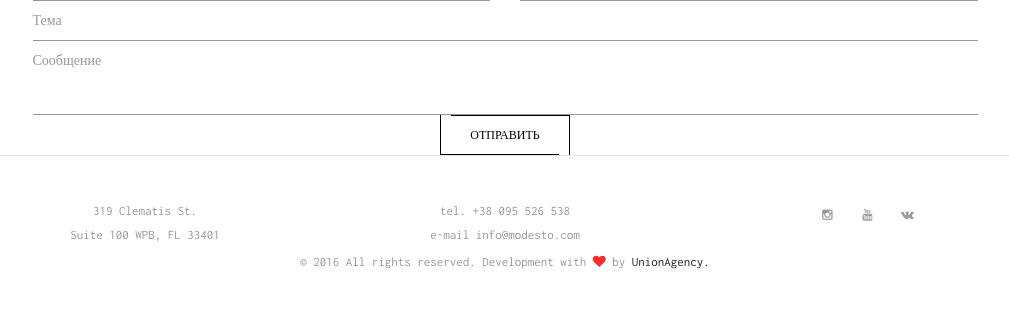
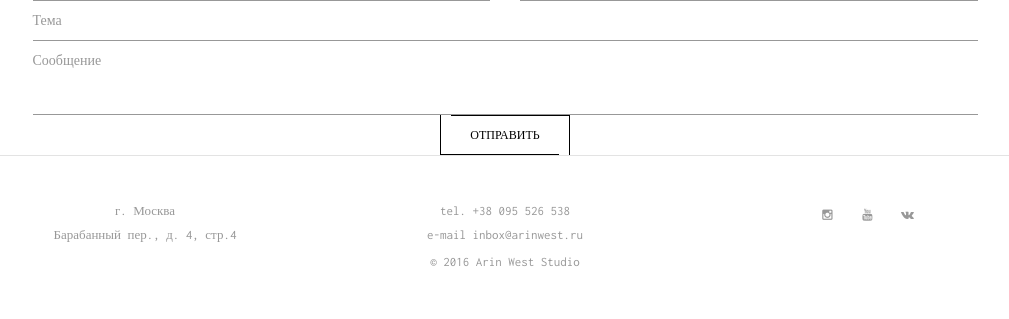
Before and after one commit to IsaevNik/arinwestapp, a Django app: page /contacts in a window 1280 px wide. Shown: the part 1033-1352 px from the top of the page, without its empty margins (135-1144 px from the left). Run offline with Django 3.2, Linux system fonts and the light colour scheme; data comes from the database, SQL or seed files in the repository; some libraries are stand-ins or nearby versions; some web fonts are replaced.

Commit message:
add yandex mail fix potfolio bug

```diff
--- a/arinwest/models.py
+++ b/arinwest/models.py
@@ -55,7 +55,7 @@ class PortfolioItem(models.Model):
 									on_delete=models.CASCADE,
 									help_text='Выберите из существующих')
 	def __unicode__(self):
-		return self.name or self.id
+		return self.name
 
 class Filial(models.Model):
 	code = models.CharField('Код для фильтра (только латинские символы)',
--- a/arinwest/templates/arinwest/contacts.html
+++ b/arinwest/templates/arinwest/contacts.html
@@ -20,13 +20,15 @@
                                             <div class="empty-space col-xs-b15"></div>
 
                                             <div class="simple-article grey">
-                                                Текст текст текст текст текст текст текст текст текст текст текст текст текст текст текст текст текст текст текст.
+                                                <b>Адрес салона в Москве:</b> <br>
+                                                г. Москва, Барабанный переулок, дом 4, строение 4
                                             </div>
 
                                             <div class="empty-space col-xs-b15 col-sm-b30"></div>
 
                                             <div class="simple-article grey">
-                                                Адрес адрес адрес адрес адрес адрес адрес адрес адрес адрес.
+                                                <b>Адрес салона в Зеленограде:</b> <br>
+                                                г. Зеленоград, корпус 250
                                             </div>
 
                                             <div class="empty-space col-xs-b15 col-sm-b30"></div>
@@ -38,9 +40,10 @@
                                             <div class="empty-space col-xs-b15 col-sm-b30"></div>
 
                                             <div class="follow style-4">
-                                                <a class="entry" href="#"><i class="fa fa-instagram"></i></a>
-                                                <a class="entry" href="#"><i class="fa fa-youtube"></i></a>
-                                                <a class="entry" href="https://vk.com/arinwest_studio"><i class="fa fa-vk"></i></a>
+                                                <a class="entry" target="_blank" href="https://www.instagram.com/arinwest_studio/"><i class="fa fa-instagram"></i></a>
+                                                <a class="entry" target="_blank" href="https://www.youtube.com/channel/UCsH_01YOtsjruDJJj5-MWpw
+"><i class="fa fa-youtube"></i></a>
+                                                <a class="entry" target="_blank" href="https://vk.com/arinwest_studio"><i class="fa fa-vk"></i></a>
                                             </div>
 
                                             <div class="empty-space col-xs-b55 col-sm-b110"></div>
@@ -61,8 +64,8 @@
             <!--div id="map-canvas" class="full-width" data-lat="55.971614" data-lng="37.172656" data-zoom="14"></div-->
         </div>
         <div class="addresses-block hidden">
-            <a class="marker" data-lat="55.783613" data-lng="37.708778" data-string="Москва, Барабанный переуолок, д. 4, стр 3"></a>
-            <a class="marker" data-lat="55.971614" data-lng="37.172656" data-string="Зеленоград, корп.404"></a>
+            <a class="marker" data-lat="55.783485" data-lng="37.709158" data-string="Москва, Барабанный переуолок, д. 4, стр 3"></a>
+            <a class="marker" data-lat="56.005989" data-lng="37.2034829" data-string="Зеленоград, корп.250"></a>
         </div>
 
         <div class="container">
@@ -74,7 +77,7 @@
 
                     <div class="empty-space col-xs-b30 col-sm-b60"></div>
 
-                    <form class="contact-form" method="post" action="/sendemail">
+                    <form class="contact-form" method="POST" action="/sendemail">
                     {% csrf_token %}
                         <div class="row col-xs-b30">
                             <div class="col-sm-6 col-xs-b30 col-sm-b0">
--- a/arinwest/templates/arinwest/footer.html
+++ b/arinwest/templates/arinwest/footer.html
@@ -8,22 +8,23 @@
                 <div class="row">
                     <div class="col-sm-4 col-xs-b15 col-sm-b0">
                         <div class="footer-article simple-article grey small">
-                            319 Clematis St. <br/>
-                            Suite 100 WPB, FL 33401
+                            г. Москва <br/>
+                            Барабанный пер., д. 4, стр.4
                         </div>
                     </div>
                     <div class="col-sm-4 col-xs-b15 col-sm-b0">
                         <div class="footer-article simple-article grey small">
                             <a class="mouseover-simple" href="tel:+38095526538">tel. +38 095 526 538</a>
                             <br/>
-                            <a class="mouseover-simple" href="mailto:info@modesto.com">e-mail info@modesto.com</a>
+                            <a class="mouseover-simple" href="mailto:inbox@arinwest.ru">e-mail inbox@arinwest.ru</a>
                         </div>
                     </div>
                     <div class="col-sm-4 col-xs-b15 col-sm-b0">
                         <div class="follow style-1">
-                            <a class="entry" href="https://www.instagram.com/" target="_blank"><i class="fa fa-instagram"></i></a>
-                            <a class="entry" href="https://www.youtube.com/" target="_blank"><i class="fa fa-youtube"></i></a>
-                            <a class="entry" href="https://vk.com/arinwest_studio" target="_blank"><i class="fa fa-vk"></i></a>
+                            <a class="entry" target="_blank" href="https://www.instagram.com/arinwest_studio/"><i class="fa fa-instagram"></i></a>
+                                                <a class="entry" target="_blank" href="https://www.youtube.com/channel/UCsH_01YOtsjruDJJj5-MWpw
+"><i class="fa fa-youtube"></i></a>
+                                                <a class="entry" target="_blank" href="https://vk.com/arinwest_studio"><i class="fa fa-vk"></i></a>
                         </div>
                     </div>
                 </div>
@@ -32,8 +33,8 @@
 
                 <div class="copyright">
                     <div class="simple-article small grey">
-                        &copy; {% now "Y" %} All rights reserved.
-                        <div class="developed-by">Development with <i class="fa fa-heart"></i> by <a href="http://themeforest.net/user/unionagency" target="blank">UnionAgency.</a></div>
+                        &copy; {% now "Y" %}
+                        <div class="developed-by">Arin West Studio</div>
                     </div>
                 </div>
             </div>
--- a/arinwest/templates/arinwest/header.html
+++ b/arinwest/templates/arinwest/header.html
@@ -57,9 +57,10 @@
 
                     <div class="follow style-1">
                         <span class="title"></span>
-                            <a class="entry" target="_blank" href="#"><i class="fa fa-instagram"></i></a>
-                            <a class="entry" target="_blank" href="#"><i class="fa fa-youtube"></i></a>
-                            <a class="entry" target="_blank" href="#"><i class="fa fa-vk"></i></a>
+                            <a class="entry" target="_blank" href="https://www.instagram.com/arinwest_studio/"><i class="fa fa-instagram"></i></a>
+                            <a class="entry" target="_blank" href="https://www.youtube.com/channel/UCsH_01YOtsjruDJJj5-MWpw
+"><i class="fa fa-youtube"></i></a>
+                             <a class="entry" target="_blank" href="https://vk.com/arinwest_studio"><i class="fa fa-vk"></i></a>
                     </div>
 
                 </div>
--- a/arinwest/templates/arinwest/portfolio.html
+++ b/arinwest/templates/arinwest/portfolio.html
@@ -11,7 +11,7 @@
                 <div class="col-md-6 col-md-offset-3 text-center">
                     <div class="h2"><b>ПОРТФОЛИО</b></div>
                     <div class="empty-space col-xs-b15"></div>
-                    <div class="simple-article large grey">Текст текст текст текст текст текст текст текст текст текст</div>
+                    <div class="simple-article large grey">Здесь вы можете посмотреть на то чем мы занимаемся и чем гордимся.</div>
                 </div>
             </div>
 
@@ -34,7 +34,7 @@
             <div class="sorting-container portfolio-1">
                 <div class="grid-sizer"></div>
                 {% for portfolio_item in portfolio_items %}
-                    <div class="sorting-item {{portfolio_item.filter_name}}">
+                    <div class="sorting-item {{portfolio_item.item.filter_name}}">
                         <div class="homepage-portfolio-preview-1 new-animation">
                             <a class="lightbox" href="{% static portfolio_item.item.url_img %}">
                                 <span class="background full-size" style="background-image: url({% static portfolio_item.item_preview %});"></span>
--- a/arinwest/views.py
+++ b/arinwest/views.py
@@ -3,7 +3,7 @@ import urllib2
 import json
 
 from django.shortcuts import render, get_object_or_404, render_to_response
-from django.http import HttpResponse
+from django.http import HttpResponse, Http404
 from django.core.mail import mail_managers
 from django.views.decorators.csrf import csrf_protect, csrf_exempt
 from django.template import RequestContext
```
Also changed, not shown: arinwest/templates/arinwest/about.html (+5 -5 lines), arinwest/templates/arinwest/index.html (+4 -3 lines), mysite/settings.py (+7 -4 lines).
